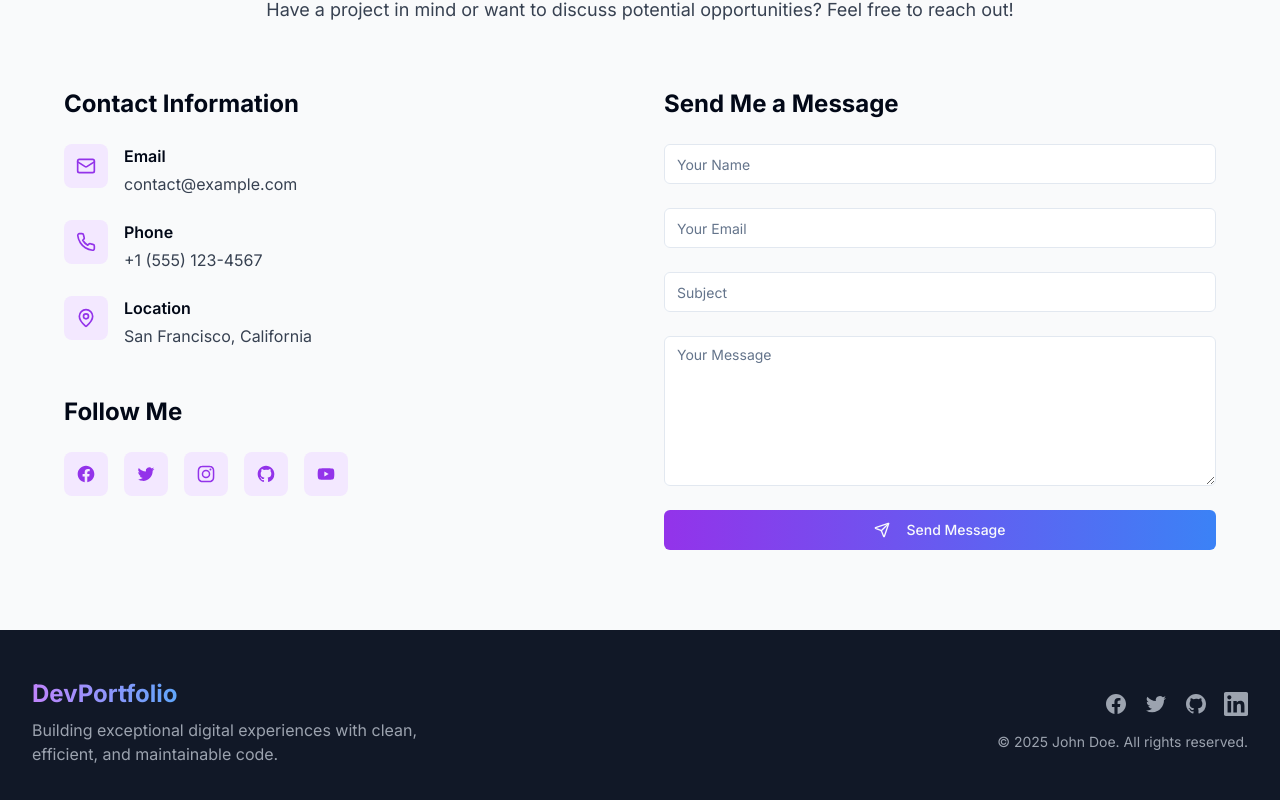
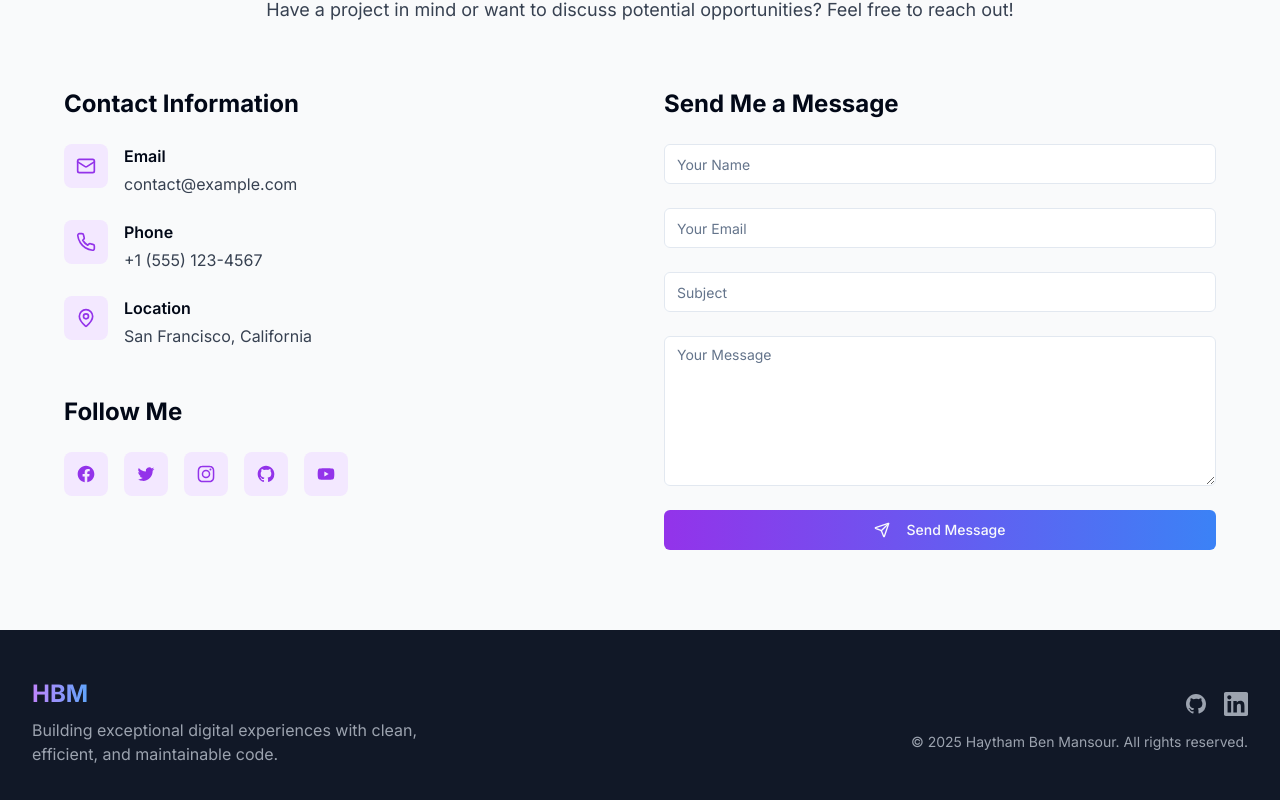
Before and after one commit to haytham1996/haytham-ben-mansour, a Next.js app: page / in a window 1280 px wide. Shown: the part 5680-6480 px from the top of the page. Built offline with nearby package versions, Linux system fonts and the light colour scheme.

Commit message:
footer section added

```diff
--- a/components/footer.tsx
+++ b/components/footer.tsx
@@ -1,5 +1,5 @@
-import Link from "next/link"
-import { ArrowUp } from "lucide-react"
+import Link from "next/link";
+import { ArrowUp } from "lucide-react";
 
 export default function Footer() {
   return (
@@ -11,34 +11,27 @@ export default function Footer() {
               href="#home"
               className="text-2xl font-bold bg-gradient-to-r from-purple-400 to-blue-400 text-transparent bg-clip-text"
             >
-              DevPortfolio
+              HBM
             </Link>
             <p className="mt-2 text-gray-400 max-w-md">
-              Building exceptional digital experiences with clean, efficient, and maintainable code.
+              Building exceptional digital experiences with clean, efficient,
+              and maintainable code.
             </p>
           </div>
 
           <div className="flex flex-col items-center md:items-end">
             <div className="flex space-x-4 mb-4">
-              <a href="#" className="text-gray-400 hover:text-white transition-colors">
-                <span className="sr-only">Facebook</span>
-                <svg className="w-6 h-6" fill="currentColor" viewBox="0 0 24 24" aria-hidden="true">
-                  <path
-                    fillRule="evenodd"
-                    d="M22 12c0-5.523-4.477-10-10-10S2 6.477 2 12c0 4.991 3.657 9.128 8.438 9.878v-6.987h-2.54V12h2.54V9.797c0-2.506 1.492-3.89 3.777-3.89 1.094 0 2.238.195 2.238.195v2.46h-1.26c-1.243 0-1.63.771-1.63 1.562V12h2.773l-.443 2.89h-2.33v6.988C18.343 21.128 22 16.991 22 12z"
-                    clipRule="evenodd"
-                  ></path>
-                </svg>
-              </a>
-              <a href="#" className="text-gray-400 hover:text-white transition-colors">
-                <span className="sr-only">Twitter</span>
-                <svg className="w-6 h-6" fill="currentColor" viewBox="0 0 24 24" aria-hidden="true">
-                  <path d="M8.29 20.251c7.547 0 11.675-6.253 11.675-11.675 0-.178 0-.355-.012-.53A8.348 8.348 0 0022 5.92a8.19 8.19 0 01-2.357.646 4.118 4.118 0 001.804-2.27 8.224 8.224 0 01-2.605.996 4.107 4.107 0 00-6.993 3.743 11.65 11.65 0 01-8.457-4.287 4.106 4.106 0 001.27 5.477A4.072 4.072 0 012.8 9.713v.052a4.105 4.105 0 003.292 4.022 4.095 4.095 0 01-1.853.07 4.108 4.108 0 003.834 2.85A8.233 8.233 0 012 18.407a11.616 11.616 0 006.29 1.84"></path>
-                </svg>
-              </a>
-              <a href="#" className="text-gray-400 hover:text-white transition-colors">
+              <a
+                href="#"
+                className="text-gray-400 hover:text-white transition-colors"
+              >
                 <span className="sr-only">GitHub</span>
-                <svg className="w-6 h-6" fill="currentColor" viewBox="0 0 24 24" aria-hidden="true">
+                <svg
+                  className="w-6 h-6"
+                  fill="currentColor"
+                  viewBox="0 0 24 24"
+                  aria-hidden="true"
+                >
                   <path
                     fillRule="evenodd"
                     d="M12 2C6.477 2 2 6.484 2 12.017c0 4.425 2.865 8.18 6.839 9.504.5.092.682-.217.682-.483 0-.237-.008-.868-.013-1.703-2.782.605-3.369-1.343-3.369-1.343-.454-1.158-1.11-1.466-1.11-1.466-.908-.62.069-.608.069-.608 1.003.07 1.531 1.032 1.531 1.032.892 1.53 2.341 1.088 2.91.832.092-.647.35-1.088.636-1.338-2.22-.253-4.555-1.113-4.555-4.951 0-1.093.39-1.988 1.029-2.688-.103-.253-.446-1.272.098-2.65 0 0 .84-.27 2.75 1.026A9.564 9.564 0 0112 6.844c.85.004 1.705.115 2.504.337 1.909-1.296 2.747-1.027 2.747-1.027.546 1.379.202 2.398.1 2.651.64.7 1.028 1.595 1.028 2.688 0 3.848-2.339 4.695-4.566 4.943.359.309.678.92.678 1.855 0 1.338-.012 2.419-.012 2.747 0 .268.18.58.688.482A10.019 10.019 0 0022 12.017C22 6.484 17.522 2 12 2z"
@@ -46,15 +39,26 @@ export default function Footer() {
                   ></path>
                 </svg>
               </a>
-              <a href="#" className="text-gray-400 hover:text-white transition-colors">
+              <a
+                href="#"
+                className="text-gray-400 hover:text-white transition-colors"
+              >
                 <span className="sr-only">LinkedIn</span>
-                <svg className="w-6 h-6" fill="currentColor" viewBox="0 0 24 24" aria-hidden="true">
+                <svg
+                  className="w-6 h-6"
+                  fill="currentColor"
+                  viewBox="0 0 24 24"
+                  aria-hidden="true"
+                >
                   <path d="M20.447 20.452h-3.554v-5.569c0-1.328-.027-3.037-1.852-3.037-1.853 0-2.136 1.445-2.136 2.939v5.667H9.351V9h3.414v1.561h.046c.477-.9 1.637-1.85 3.37-1.85 3.601 0 4.267 2.37 4.267 5.455v6.286zM5.337 7.433c-1.144 0-2.063-.926-2.063-2.065 0-1.138.92-2.063 2.063-2.063 1.14 0 2.064.925 2.064 2.063 0 1.139-.925 2.065-2.064 2.065zm1.782 13.019H3.555V9h3.564v11.452zM22.225 0H1.771C.792 0 0 .774 0 1.729v20.542C0 23.227.792 24 1.771 24h20.451C23.2 24 24 23.227 24 22.271V1.729C24 .774 23.2 0 22.222 0h.003z" />
                 </svg>
               </a>
             </div>
 
-            <p className="text-gray-400 text-sm">© {new Date().getFullYear()} John Doe. All rights reserved.</p>
+            <p className="text-gray-400 text-sm">
+              © {new Date().getFullYear()} Haytham Ben Mansour. All rights
+              reserved.
+            </p>
           </div>
         </div>
       </div>
@@ -69,5 +73,5 @@ export default function Footer() {
         </a>
       </div>
     </footer>
-  )
+  );
 }
```
